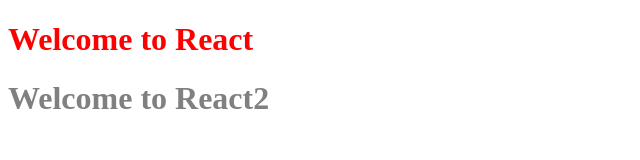
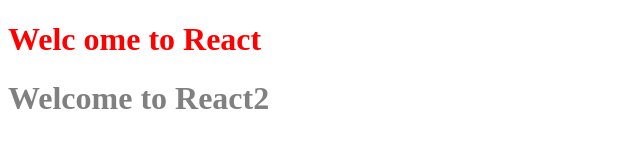
Before and after one commit to vijayakumardpr/namaste-react-assignment, a React (Vite) app: page / in a window 1280 px wide. Shown: the top 160 px of the page, without its empty margins (0-640 px from the left). Built offline with nearby package versions, Linux system fonts and the light colour scheme.

Commit message:
update package

```diff
--- a/App.js
+++ b/App.js
@@ -19,7 +19,7 @@
    style:{
     color:"red"
  }
-},"Welcome to React")
+},"Welc ome to React")
 
 const el2 = React.createElement("h1",{
     id:"title",
```
Also changed, not shown: package.json (+10 -2 lines).
